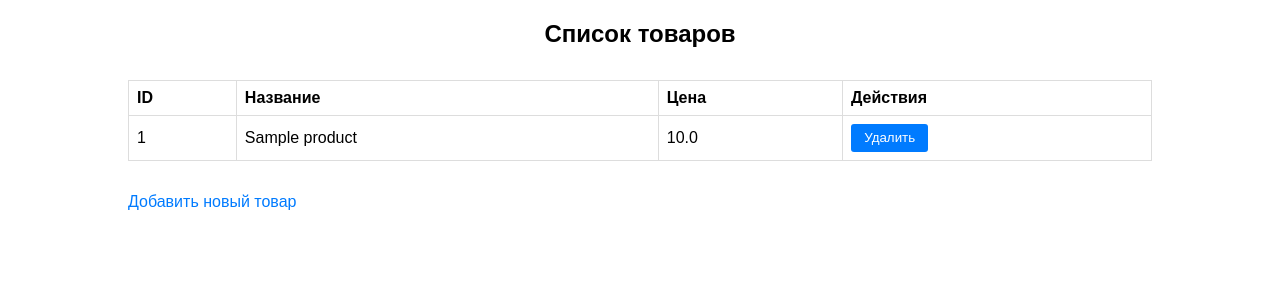
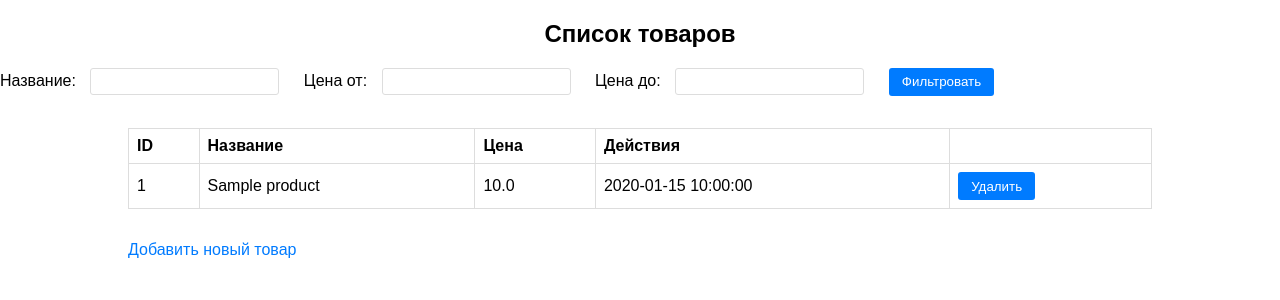
Before and after one commit to ecstasyxvii/eshop, a Flask app: page /products/html in a window 1280 px wide. Shown: the part 112-412 px from the top of the page. Run offline with Flask 3, Linux system fonts and the light colour scheme; tables that the repository leaves empty hold one stand-in row (values such as "Sample post").

Commit message:
filtering in add/delete form

```diff
--- a/my_app/app_factory.py
+++ b/my_app/app_factory.py
@@ -125,9 +125,23 @@ class AppFactory:
             } for p in products])
 
         #рендер страницы с продуктами
-        @self.app.route('/products/html', methods=['GET'])
+        @self.app.route('/products/html', methods=['GET', 'POST'])
         def show_products():
-            products = Product.query.all()
+            query = Product.query
+
+            if request.method == 'POST':
+                name = request.form.get('name')
+                min_price = request.form.get('min_price')
+                max_price = request.form.get('max_price')
+
+                if name:
+                    query = query.filter(Product.name.ilike(f"%{name}%"))
+                if min_price:
+                    query = query.filter(Product.price >= float(min_price))
+                if max_price:
+                    query = query.filter(Product.price <= float(max_price))
+
+            products = query.all()
             return render_template('products.html', products=products)
 
         #форма добавления товара
--- a/my_app/models.py
+++ b/my_app/models.py
@@ -1,4 +1,5 @@
 from my_app.app_factory import db
+from datetime import datetime
 
 class Product(db.Model):
     __tablename__ = 'products'
@@ -8,6 +9,7 @@ class Product(db.Model):
     name = db.Column(db.String(80), nullable=False)#имя позиции
     description = db.Column(db.String(200), nullable=True) #описание
     price = db.Column(db.Float, nullable=False) #цена
+    created_at = db.Column(db.DateTime, default=datetime.utcnow) #время
 
     def __repr__(self):
         return f'<Product {self.name} ({self.price} rub.)>'
--- a/my_app/static/styles.css
+++ b/my_app/static/styles.css
@@ -20,6 +20,10 @@ table {
     margin: 2em auto;
     border-collapse: collapse;
     border: 1px solid #ddd;
+}
+
+table tr:hover {
+    background-color: #f1f1f1;
 }
 
 th, td {
@@ -51,6 +55,22 @@ button:hover {
     background-color: #0056b3;
 }
 
+form {
+    text-align: center;
+    margin-bottom: 20px;
+}
+
+form label {
+    margin-right: 10px;
+}
+
+form input {
+    margin-right: 20px;
+    padding: 5px;
+    border: 1px solid #ddd;
+    border-radius: 3px;
+}
+
 .alert {
     padding: 1em;
     margin: 1em 10%;
--- a/my_app/templates/products.html
+++ b/my_app/templates/products.html
@@ -1,6 +1,20 @@
 {% extends "base.html" %}
 {% block content %}
 <h2>Список товаров</h2>
+
+<form action="{{ url_for('show_products') }}" method="POST" style="margin-bottom: 2em;">
+    <label for="name">Название:</label>
+    <input type="text" id="name" name="name">
+
+    <label for="min_price">Цена от:</label>
+    <input type="text" id="min_price" name="min_price">
+
+    <label for="max_price">Цена до:</label>
+    <input type="text" id="max_price" name="max_price">
+
+    <button type="submit">Фильтровать</button>
+</form>
+
 <table>
     <tr>
         <th>ID</th>
@@ -13,6 +27,7 @@
         <td>{{ product.id }}</td>
         <td>{{ product.name }}</td>
         <td>{{ product.price }}</td>
+        <td>{{ product.created_at.strftime('%Y-%m-%d %H:%M:%S')  if product.created_at else 'Не указано'  }}</td>
         <td>
             <form action="{{ url_for('delete_product_html', product_id=product.id) }}" method="POST" style="display:inline;">
                 <button type="submit" onclick="return confirm('Вы уверены, что хотите удалить этот товар?')">Удалить</button>
```
